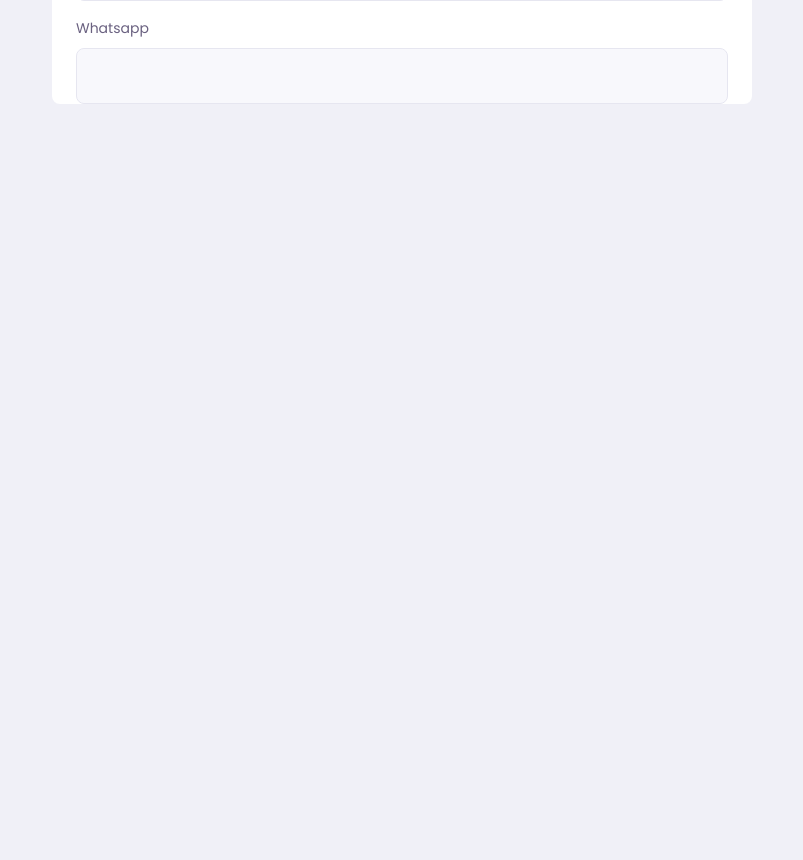
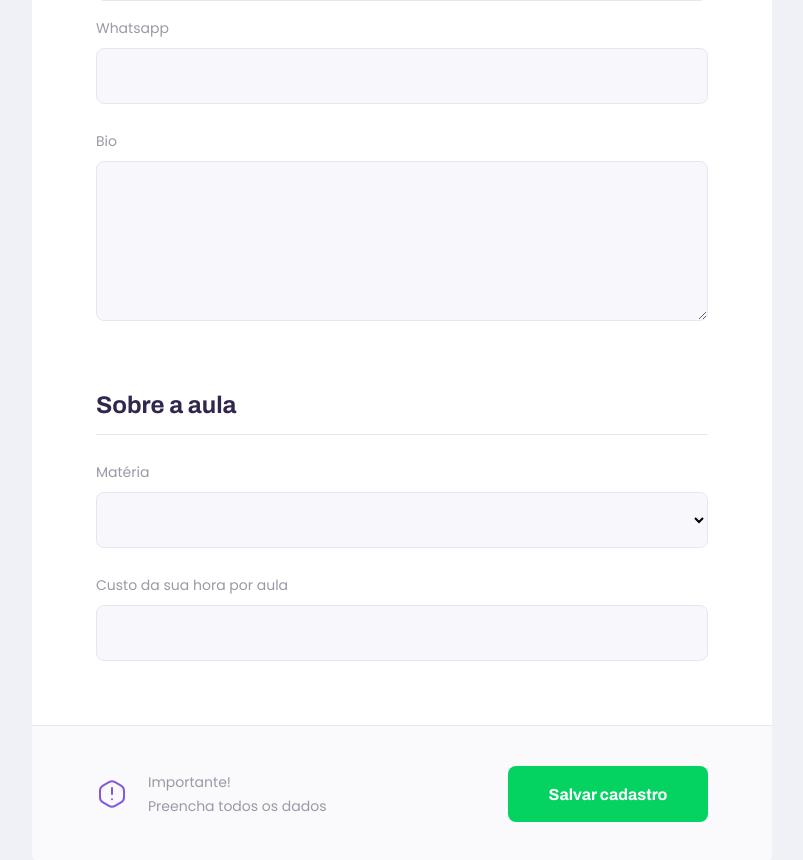
Before and after one commit to orlando-messias/next-level-week-2, a React (Create React App) app: page /give-classes in a window 1280 px wide. Shown: the part 630-1490 px from the top of the page, without its empty margins (238-1041 px from the left). Before the commit the page ends 800 px from the top, so only its background shows below. Built offline with nearby package versions, Linux system fonts and the light colour scheme.

Commit message:
created components Select and Textarea

```diff
--- /dev/null
+++ b/src/components/Select/index.tsx
@@ -0,0 +1,18 @@
+import React, { SelectHTMLAttributes } from 'react';
+import './inputStyles.css';
+
+interface SelectProps extends SelectHTMLAttributes<HTMLSelectElement> {
+  label: string;
+  name: string
+}
+
+const Select: React.FC<SelectProps> = ({ label, name, ...rest }) => {
+  return (
+    <div className="select-block">
+      <label htmlFor={name}>{label}</label>
+      <select id={name} {...rest} />
+    </div>
+  );
+}
+
+export default Select;
--- /dev/null
+++ b/src/components/Select/inputStyles.css
@@ -0,0 +1,34 @@
+.select-block {
+  position: relative;
+}
+
+.select-block + .select-block {
+  margin-top: 1.4rem;
+}
+
+.select-block label {
+  font-size: 1.4rem;
+}
+
+.select-block select {
+  width: 100%;
+  height: 5.6rem;
+  margin-top: 0.8rem;
+  border-radius: 0.8rem;
+  background: var(--color-input-background);
+  border: 1px solid var(--color-line-in-white);
+  outline: 0;
+  padding: 0 1.6rem;
+  font: 1.6rem Archivo;
+}
+
+.select-block:focus-within::after {
+  width: calc(100% - 3.2rem);
+  height: 2px;
+  content: '';
+  background: var(--color-primary-light);
+  position: absolute;
+  left: 1.6rem;
+  right: 1.6rem;
+  bottom: 0;
+}
--- /dev/null
+++ b/src/components/TextArea/index.tsx
@@ -0,0 +1,18 @@
+import React, { TextareaHTMLAttributes } from 'react';
+import './inputStyles.css';
+
+interface TextareaProps extends TextareaHTMLAttributes<HTMLTextAreaElement> {
+  label: string;
+  name: string
+}
+
+const Textarea: React.FC<TextareaProps> = ({ label, name, ...rest }) => {
+  return (
+    <div className="textarea-block">
+      <label htmlFor={name}>{label}</label>
+      <textarea id={name} {...rest} />
+    </div>
+  );
+}
+
+export default Textarea;
--- /dev/null
+++ b/src/components/TextArea/inputStyles.css
@@ -0,0 +1,36 @@
+.textarea-block {
+  position: relative;
+}
+
+.textarea-block + .textarea-block {
+  margin-top: 1.4rem;
+}
+
+.textarea-block label {
+  font-size: 1.4rem;
+}
+
+.textarea-block textarea {
+  width: 100%;
+  height: 16rem;
+  min-height: 8rem;
+  margin-top: 0.8rem;
+  border-radius: 0.8rem;
+  background: var(--color-input-background);
+  border: 1px solid var(--color-line-in-white);
+  outline: 0;
+  resize: vertical;
+  padding: 1.2rem 1.6rem;
+  font: 1.6rem Archivo;
+}
+
+.textarea-block:focus-within::after {
+  width: calc(100% - 3.2rem);
+  height: 2px;
+  content: '';
+  background: var(--color-primary-light);
+  position: absolute;
+  left: 1.6rem;
+  right: 1.6rem;
+  bottom: 6px;
+}
--- a/src/pages/PageHeader/pageHeaderStyles.css
+++ b/src/pages/PageHeader/pageHeaderStyles.css
@@ -69,7 +69,7 @@
   }
 
   .page-header .header-content strong {
-    max-width: 350px;
+    max-width: 450px;
   }
 
 }
--- a/src/pages/TeacherForm/index.tsx
+++ b/src/pages/TeacherForm/index.tsx
@@ -2,6 +2,9 @@
 import PageHeader from '../PageHeader';
 import './teacherFormStyles.css';
 import Input from '../../components/Input';
+import warningIcon from '../../assets/images/icons/warning.svg';
+import Textarea from '../../components/TextArea';
+import Select from '../../components/Select';
 
 
 function TeacherForm() {
@@ -18,8 +21,25 @@
           <Input name="name" label="Nome Completo" />
           <Input name="avatar" label="Avatar" />
           <Input name="whatsapp" label="Whatsapp" />
+          <Textarea name="bio" label="Bio" />
+        </fieldset>
 
+        <fieldset>
+          <legend>Sobre a aula</legend>
+          <Select name="subject" label="Matéria" />
+          <Input name="cost" label="Custo da sua hora por aula" />
         </fieldset>
+
+        <footer>
+          <p>
+            <img src={warningIcon} alt="Aviso importante" />
+            Importante! <br />
+            Preencha todos os dados
+          </p>
+          <button type="button">
+            Salvar cadastro
+          </button>
+        </footer>
       </main>
 
     </div>
--- a/src/pages/TeacherForm/teacherFormStyles.css
+++ b/src/pages/TeacherForm/teacherFormStyles.css
@@ -37,3 +37,83 @@
   padding-bottom: 1.6rem;
   border-bottom: 1px solid var(--color-line-in-white);
 }
+
+#page-teacher-form main fieldset .input-block + .textarea-block,
+#page-teacher-form main fieldset .select-block + .input-block {
+  margin-top: 2.4rem;
+}
+
+#page-teacher-form main label {
+  color: var(--color-text-complement);
+}
+
+#page-teacher-form main footer {
+  padding: 4rem 2.4rem;
+  background: var(--color-box-footer);
+  border-top: 1px solid var(--color-line-in-white);
+  margin-top: 6.4rem;
+}
+
+#page-teacher-form main footer p {
+  display: flex;
+  align-items: center;
+  justify-content: center;
+  font-size: 1.4rem;
+  line-height: 2.4rem;
+  color: var(--color-text-complement);
+}
+
+#page-teacher-form main footer p img {
+  margin-right: 2rem;
+}
+
+#page-teacher-form main footer button {
+  width: 100%;
+  height: 5.6rem;
+  background: var(--color-secundary);
+  color: var(--color-button-text);
+  border: 0;
+  border-radius: 0.8rem;
+  cursor: pointer;
+  font: 700 1.6rem Archivo;
+  display: flex;
+  align-items: center;
+  justify-content: center;
+  text-decoration: none;
+  transition: background-color 0.2s;
+  margin-top: 3.2rem;
+}
+
+#page-teacher-form main footer button:hover {
+  background: var(--color-secundary-dark);
+}
+
+@media (min-width: 700px) {
+  #page-teacher-form {
+    max-width: 100vw;
+  }
+
+  #page-teacher-form .page-header .header-content {
+    margin-bottom: 0;
+  }
+
+  #page-teacher-form main fieldset {
+    padding: 0 6.4rem;
+  }
+
+  #page-teacher-form main footer {
+    padding: 4rem 6.4rem;
+    display: flex;
+    align-items: center;
+    justify-content: space-between;
+  }
+
+  #page-teacher-form main footer p {
+    justify-content: space-between;
+  }
+
+  #page-teacher-form main footer button {
+    width: 20rem;
+    margin-top: 0;
+  }
+}
```
